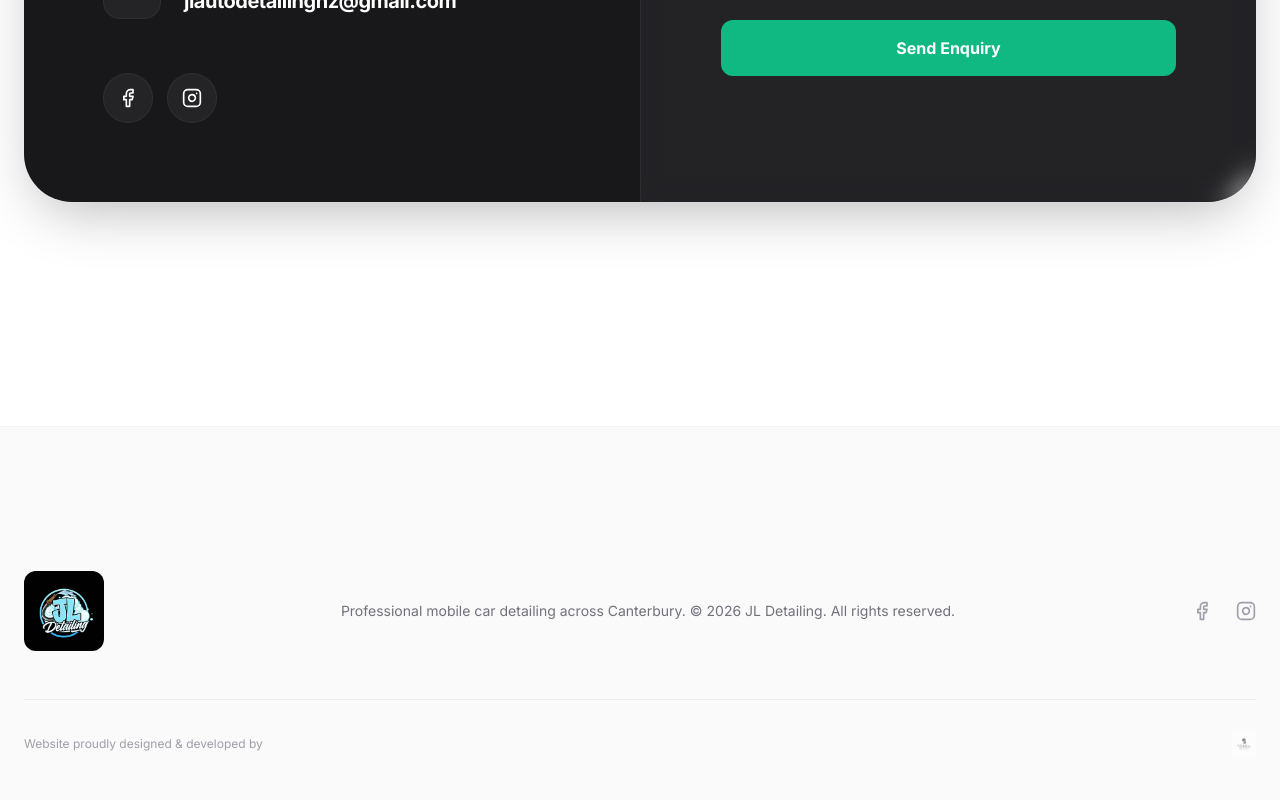
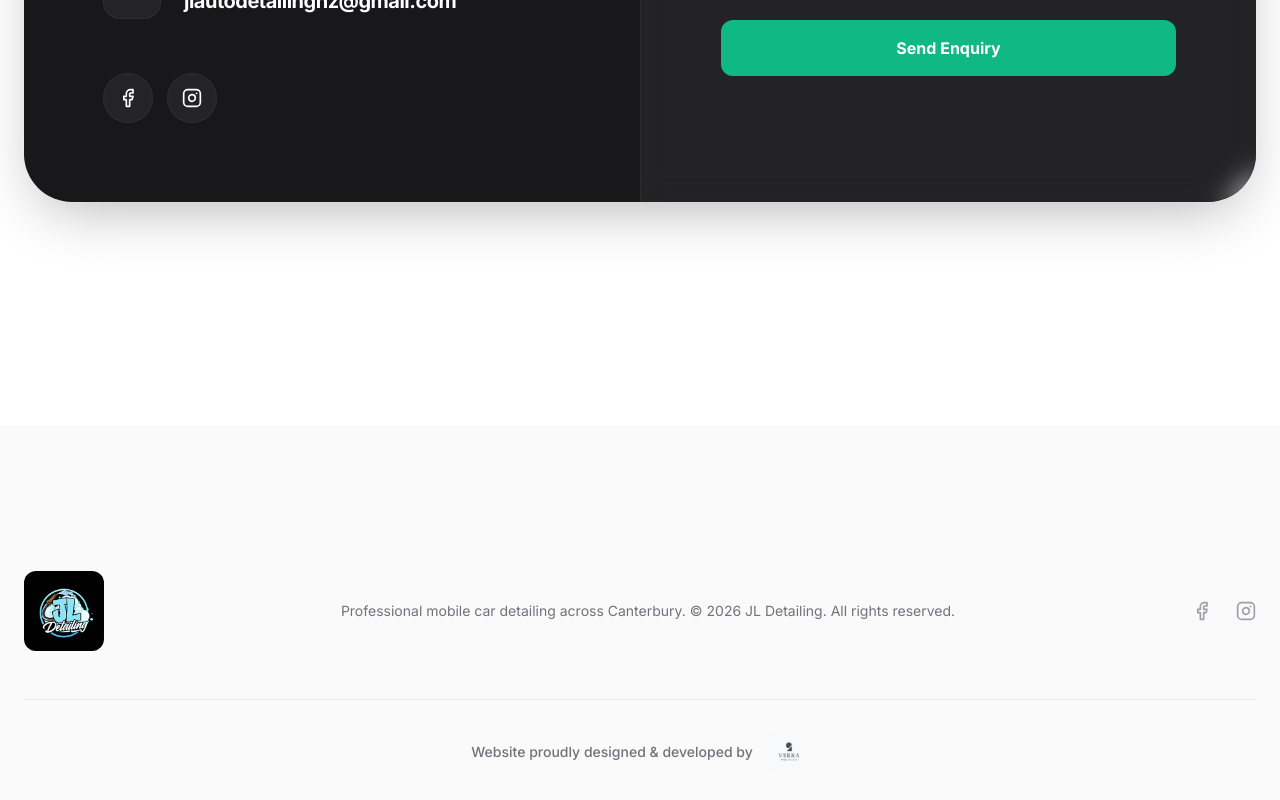
Before and after one commit to anu-ahuja-88/JL-Detailing, a React (Vite) app: page / in a window 1280 px wide. Shown: the part 10362-11162 px from the top of the page. Built offline with nearby package versions, Linux system fonts and the light colour scheme.

Commit message:
fix: adjusted footer branding size and centering so it is clearly visible

```diff
--- a/src/App.tsx
+++ b/src/App.tsx
@@ -826,10 +826,10 @@ export default function App() {
             </div>
           </div>
 
-          <div className="mt-12 pt-8 border-t border-zinc-200/50 flex flex-col md:flex-row items-center justify-between gap-4">
-            <span className="text-xs text-zinc-400">Website proudly designed & developed by</span>
-            <a href="https://verrawebstudio.co.nz" target="_blank" rel="noopener noreferrer" className="group flex items-center gap-2 hover:opacity-80 transition-opacity">
-              <img src={verralogo} alt="Verra Web Studio" className="h-6 w-auto grayscale opacity-70 group-hover:grayscale-0 group-hover:opacity-100 transition-all duration-300" />
+          <div className="mt-12 pt-8 border-t border-zinc-200/50 flex flex-col sm:flex-row items-center justify-center gap-4">
+            <span className="text-sm font-medium text-zinc-500">Website proudly designed & developed by</span>
+            <a href="https://verrawebstudio.co.nz" target="_blank" rel="noopener noreferrer" className="group flex items-center hover:opacity-80 transition-opacity">
+              <img src={verralogo} alt="Verra Web Studio" className="h-8 sm:h-10 w-auto rounded object-contain mix-blend-multiply transition-all duration-300" />
             </a>
           </div>
         </div>
```
